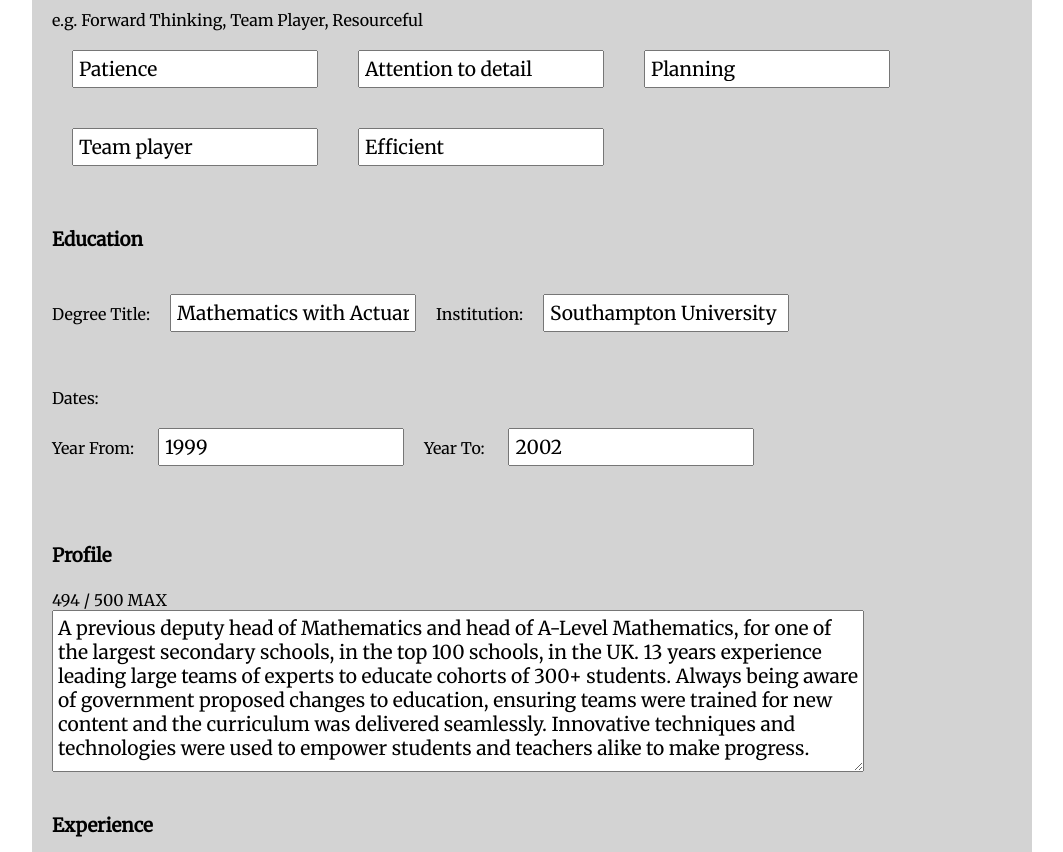
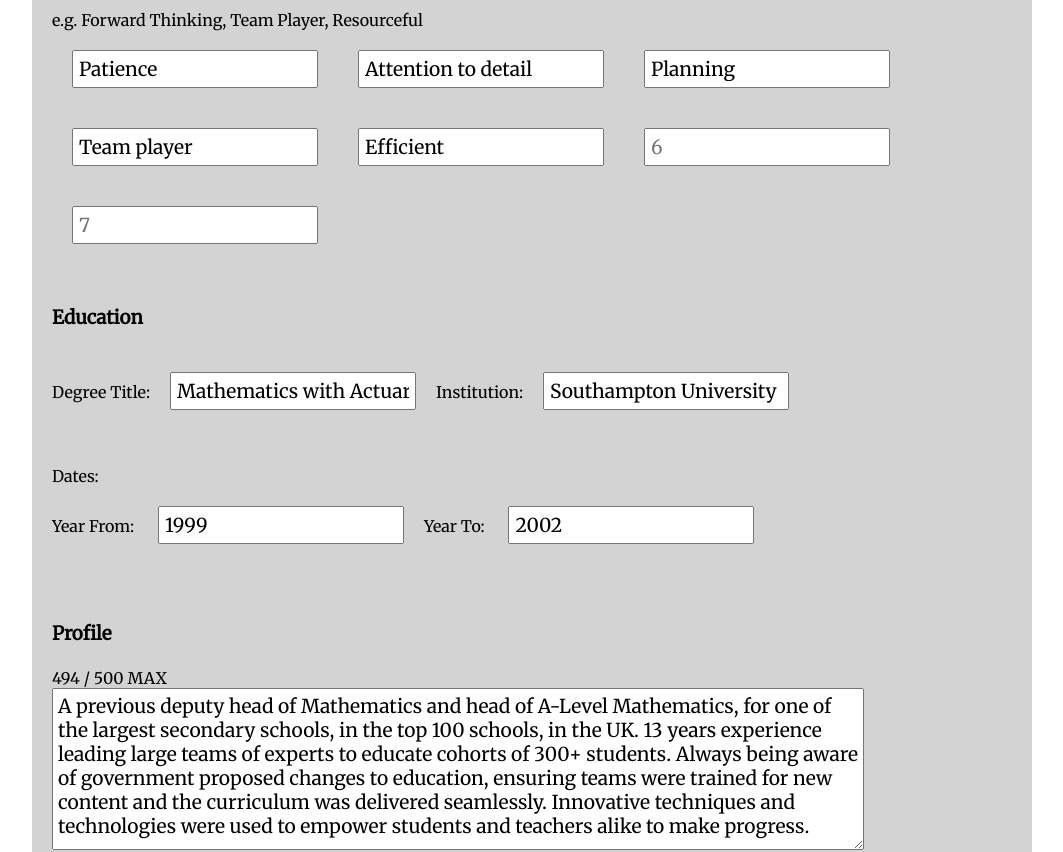
Before and after one commit to josephclander/cvCreator, a React (Create React App) app: page / in a window 1280 px wide. Shown: the part 2580-3432 px from the top of the page, without its empty margins (108-1171 px from the left). Built offline with nearby package versions, Linux system fonts and the light colour scheme.

Commit message:
extra blank spots for skills added

```diff
--- a/src/App.css
+++ b/src/App.css
@@ -115,7 +115,7 @@ input,
 }
 
 .form__input-small {
-  min-height: 50px;
+  min-height: 80px;
 }
 
 .form__subheader {
@@ -126,6 +126,9 @@ label {
   margin-bottom: 1rem;
 }
 
+.skillCheckbox {
+  align-self: center;
+}
 /******************
 Preview page
 ******************/
--- a/src/App.js
+++ b/src/App.js
@@ -17,6 +17,8 @@ class App extends Component {
       skill3: "Planning",
       skill4: "Team player",
       skill5: "Efficient",
+      skill6: '',
+      skill7: '',
       degreeTitle: "Mathematics with Actuarial Studies BSc",
       institution: "Southampton University",
       yearFrom: "1999",
--- a/src/Components/Input.js
+++ b/src/Components/Input.js
@@ -94,6 +94,22 @@ class Input extends Component {
               maxLength="20"
               placeholder="5"
               value={this.props.data.skill5}
+              onChange={this.props.handleChange}
+            />
+            <input
+              type="text"
+              name="skill6"
+              maxLength="20"
+              placeholder="6"
+              value={this.props.data.skill6}
+              onChange={this.props.handleChange}
+            />
+            <input
+              type="text"
+              name="skill7"
+              maxLength="20"
+              placeholder="7"
+              value={this.props.data.skill7}
               onChange={this.props.handleChange}
             />
           </div>
--- a/src/Components/Preview.js
+++ b/src/Components/Preview.js
@@ -28,6 +28,8 @@ class Preview extends Component {
             <li>{this.props.data.skill3}</li>
             <li>{this.props.data.skill4}</li>
             <li>{this.props.data.skill5}</li>
+            <li>{this.props.data.skill6}</li>
+            <li>{this.props.data.skill7}</li>
           </ul>
         </div>
         <div className="education">
@@ -52,16 +54,10 @@ class Preview extends Component {
               {this.props.data.company1} / {this.props.data.yearFromPos1} -{" "}
               {this.props.data.yearToPos1}
             </h6>
-            <p>
-              {this.props.data.pos1info}
-            </p>
+            <p>{this.props.data.pos1info}</p>
             <ul>
-              <li>
-                {this.props.data.pos1bullet1}
-              </li>
-              <li>
-                {this.props.data.pos1bullet2}
-              </li>
+              <li>{this.props.data.pos1bullet1}</li>
+              <li>{this.props.data.pos1bullet2}</li>
             </ul>
           </div>
           <div className="work-experience__position">
@@ -69,18 +65,13 @@ class Preview extends Component {
               {this.props.data.jobTitle2}
             </h5>
             <h6 className="work-experience__compDate">
-              {this.props.data.company2} / {this.props.data.yearFromPos2} - {this.props.data.yearToPos2}
+              {this.props.data.company2} / {this.props.data.yearFromPos2} -{" "}
+              {this.props.data.yearToPos2}
             </h6>
-            <p>
-              {this.props.data.pos2info}
-            </p>
+            <p>{this.props.data.pos2info}</p>
             <ul>
-              <li>
-                {this.props.data.pos2bullet1}
-              </li>
-              <li>
-                {this.props.data.pos2bullet2}
-              </li>
+              <li>{this.props.data.pos2bullet1}</li>
+              <li>{this.props.data.pos2bullet2}</li>
             </ul>
           </div>
         </div>
```
